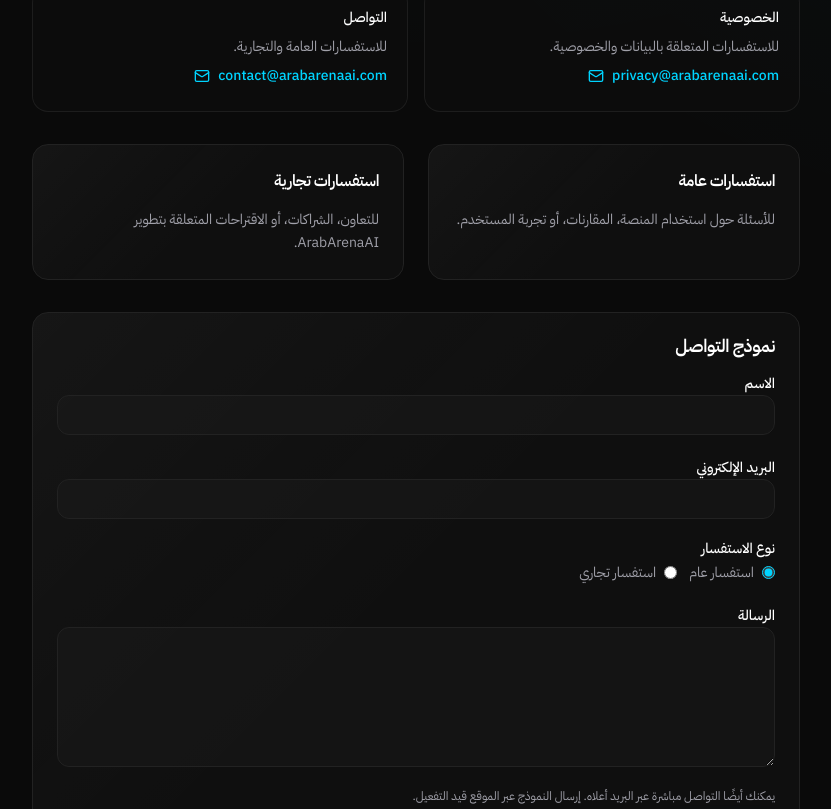
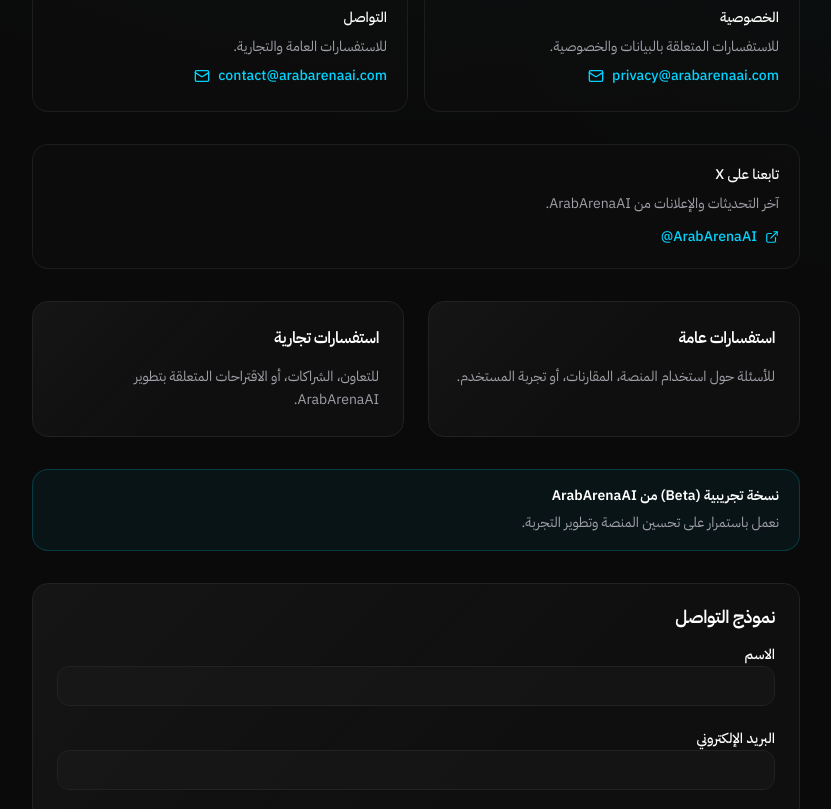
Before and after one commit to italamrii/arabarenaai.com, a Next.js app in the folder frontend/: page /contact in a window 1280 px wide. Shown: the part 471-1280 px from the top of the page, without its empty margins (224-1055 px from the left). Built offline with nearby package versions, Linux system fonts and the light colour scheme; no server answers.

Commit message:
feat: launch readiness updates

```diff
--- a/frontend/src/app/contact/page.tsx
+++ b/frontend/src/app/contact/page.tsx
@@ -1,7 +1,9 @@
 import type { Metadata } from "next";
 
+import { ContactBetaNotice } from "@/components/contact/contact-beta-notice";
 import { ContactEmailLink } from "@/components/contact/contact-email-link";
 import { ContactForm } from "@/components/contact/contact-form";
+import { ContactSocialLink } from "@/components/contact/contact-social-link";
 import { LegalPageLayout } from "@/components/legal/legal-page-layout";
 import { Card, CardContent, CardHeader, CardTitle } from "@/components/ui/card";
 import { ar } from "@/i18n/ar";
@@ -39,6 +41,8 @@
         </div>
       </section>
 
+      <ContactSocialLink />
+
       <div className="grid gap-6 sm:grid-cols-2">
         <Card className="border-border/80 bg-card/40">
           <CardHeader>
@@ -63,6 +67,8 @@
         </Card>
       </div>
 
+      <ContactBetaNotice />
+
       <Card className="border-border/80 bg-card/40">
         <CardHeader>
           <CardTitle>{ar.contact.form.title}</CardTitle>
--- /dev/null
+++ b/frontend/src/components/contact/contact-beta-notice.tsx
@@ -0,0 +1,17 @@
+import { ar } from "@/i18n/ar";
+
+export function ContactBetaNotice() {
+  return (
+    <div
+      className="rounded-xl border border-accent/20 bg-accent/5 px-4 py-4 sm:px-5 space-y-1.5"
+      aria-label={ar.contact.beta.title}
+    >
+      <p className="text-sm font-semibold text-foreground">{ar.contact.beta.title}</p>
+      {ar.contact.beta.subtitle ? (
+        <p className="text-xs sm:text-sm text-muted-foreground leading-relaxed">
+          {ar.contact.beta.subtitle}
+        </p>
+      ) : null}
+    </div>
+  );
+}
--- a/frontend/src/components/contact/contact-form.tsx
+++ b/frontend/src/components/contact/contact-form.tsx
@@ -10,6 +10,12 @@
 
 type InquiryType = "general" | "business";
 
+function resolveRecipient(inquiryType: InquiryType): string {
+  return inquiryType === "business"
+    ? ar.contact.emails.hello.address
+    : ar.contact.emails.contact.address;
+}
+
 export function ContactForm() {
   const [name, setName] = useState("");
   const [email, setEmail] = useState("");
@@ -19,6 +25,17 @@
 
   function handleSubmit(event: React.FormEvent) {
     event.preventDefault();
+
+    const recipient = resolveRecipient(inquiryType);
+    const subject = encodeURIComponent(
+      `ArabArenaAI — ${inquiryType === "business" ? ar.contact.form.businessInquiry : ar.contact.form.generalInquiry}`,
+    );
+    const body = encodeURIComponent(
+      `الاسم: ${name}\nالبريد: ${email}\nنوع الاستفسار: ${inquiryType === "business" ? ar.contact.form.businessInquiry : ar.contact.form.generalInquiry}\n\n${message}`,
+    );
+
+    window.location.href = `mailto:${recipient}?subject=${subject}&body=${body}`;
+
     setSubmitted(true);
     setName("");
     setEmail("");
@@ -28,8 +45,11 @@
 
   if (submitted) {
     return (
-      <div className="rounded-lg border border-border bg-muted/30 px-4 py-5 text-sm text-muted-foreground leading-relaxed">
-        {ar.contact.form.placeholderNotice}
+      <div
+        role="status"
+        className="rounded-lg border border-accent/20 bg-accent/5 px-4 py-5 text-sm text-foreground leading-relaxed"
+      >
+        {ar.contact.form.successNotice}
       </div>
     );
   }
@@ -43,6 +63,7 @@
           value={name}
           onChange={(event) => setName(event.target.value)}
           required
+          autoComplete="name"
         />
       </div>
 
@@ -56,6 +77,7 @@
           required
           dir="ltr"
           className="text-start"
+          autoComplete="email"
         />
       </div>
 
--- /dev/null
+++ b/frontend/src/components/contact/contact-social-link.tsx
@@ -0,0 +1,25 @@
+import { ExternalLink } from "lucide-react";
+
+import { ar } from "@/i18n/ar";
+
+export function ContactSocialLink() {
+  return (
+    <div className="rounded-xl border border-border/80 bg-card/40 p-4 sm:p-5 space-y-2">
+      <p className="text-sm font-medium text-foreground">{ar.contact.social.title}</p>
+      <p className="text-xs sm:text-sm text-muted-foreground leading-relaxed">
+        {ar.contact.social.description}
+      </p>
+      <a
+        href={ar.contact.social.xUrl}
+        target="_blank"
+        rel="noopener noreferrer"
+        className="inline-flex items-center gap-2 text-sm font-medium text-accent hover:underline focus-visible:outline-none focus-visible:ring-2 focus-visible:ring-accent/50 rounded-sm"
+        dir="ltr"
+        aria-label={`${ar.contact.social.xHandle} on X`}
+      >
+        {ar.contact.social.xHandle}
+        <ExternalLink className="h-3.5 w-3.5 shrink-0" aria-hidden="true" />
+      </a>
+    </div>
+  );
+}
--- a/frontend/src/i18n/ar.ts
+++ b/frontend/src/i18n/ar.ts
@@ -292,7 +292,17 @@
     subtitle: "نرحب باستفساراتك العامة والتجارية",
     emailSection: {
       title: "قنوات البريد الإلكتروني",
-      note: "يمكنك التواصل مباشرة عبر البريد. نموذج الموقع يعرض واجهة مؤقتة دون إرسال خارجي حالياً.",
+      note: "تواصل معنا مباشرة عبر أي من عناوين البريد الرسمية أدناه.",
+    },
+    beta: {
+      title: "نسخة تجريبية (Beta) من ArabArenaAI",
+      subtitle: "نعمل باستمرار على تحسين المنصة وتطوير التجربة.",
+    },
+    social: {
+      title: "تابعنا على X",
+      description: "آخر التحديثات والإعلانات من ArabArenaAI.",
+      xHandle: "@ArabArenaAI",
+      xUrl: "https://x.com/ArabArenaAI",
     },
     emails: {
       hello: {
@@ -333,9 +343,8 @@
       businessInquiry: "استفسار تجاري",
       messageLabel: "الرسالة",
       submit: "إرسال الرسالة",
-      helper: "يمكنك أيضًا التواصل مباشرة عبر البريد أعلاه. إرسال النموذج عبر الموقع قيد التفعيل.",
-      placeholderNotice:
-        "شكراً لتواصلك. إرسال الرسائل عبر الموقع غير مفعّل بعد. للتواصل الفوري، استخدم أحد عناوين البريد الرسمية أعلاه.",
+      helper: "سيتم إرسال رسالتك عبر بريدك الإلكتروني إلى الفريق المناسب في ArabArenaAI.",
+      successNotice: "شكراً لتواصلك مع ArabArenaAI. تم تجهيز رسالتك — أكمل الإرسال من بريدك الإلكتروني.",
     },
   },
   seo: {
```
